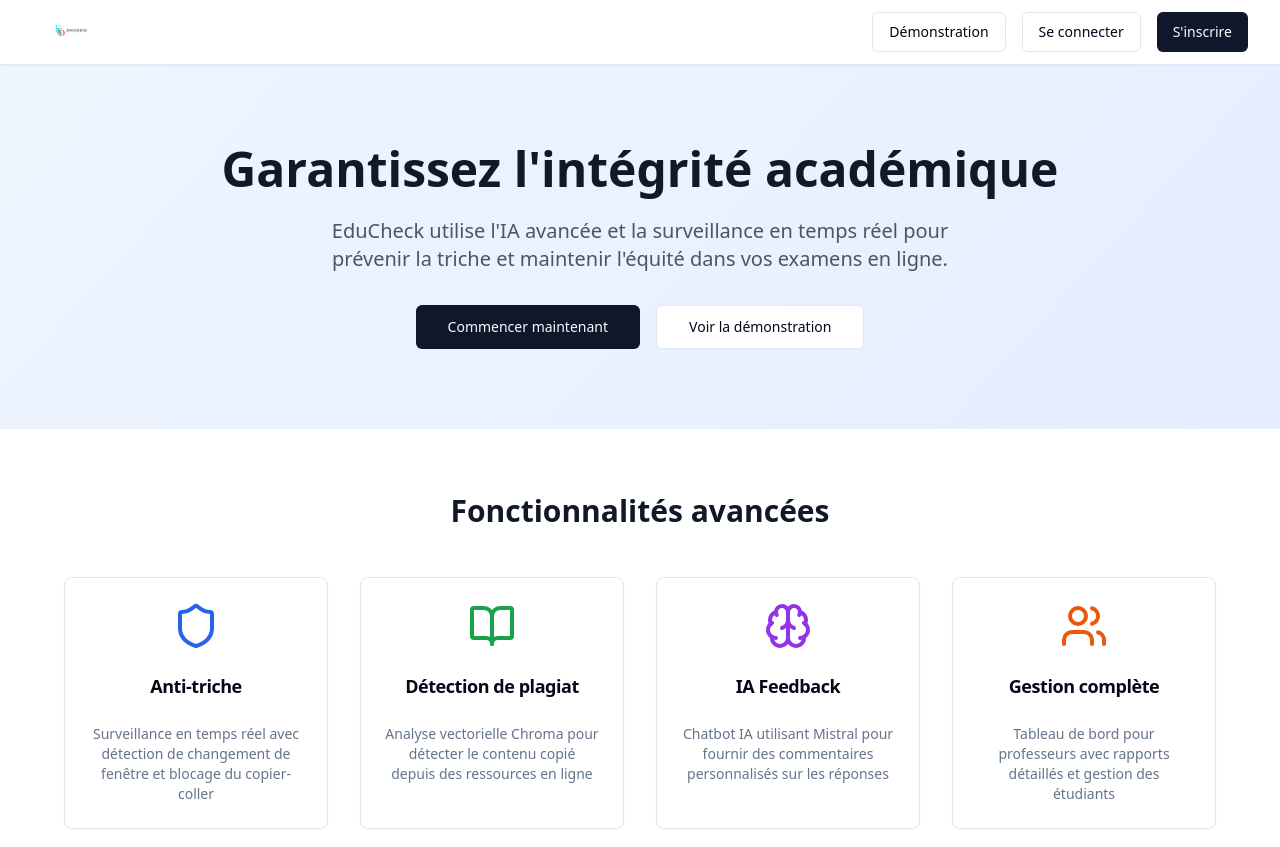
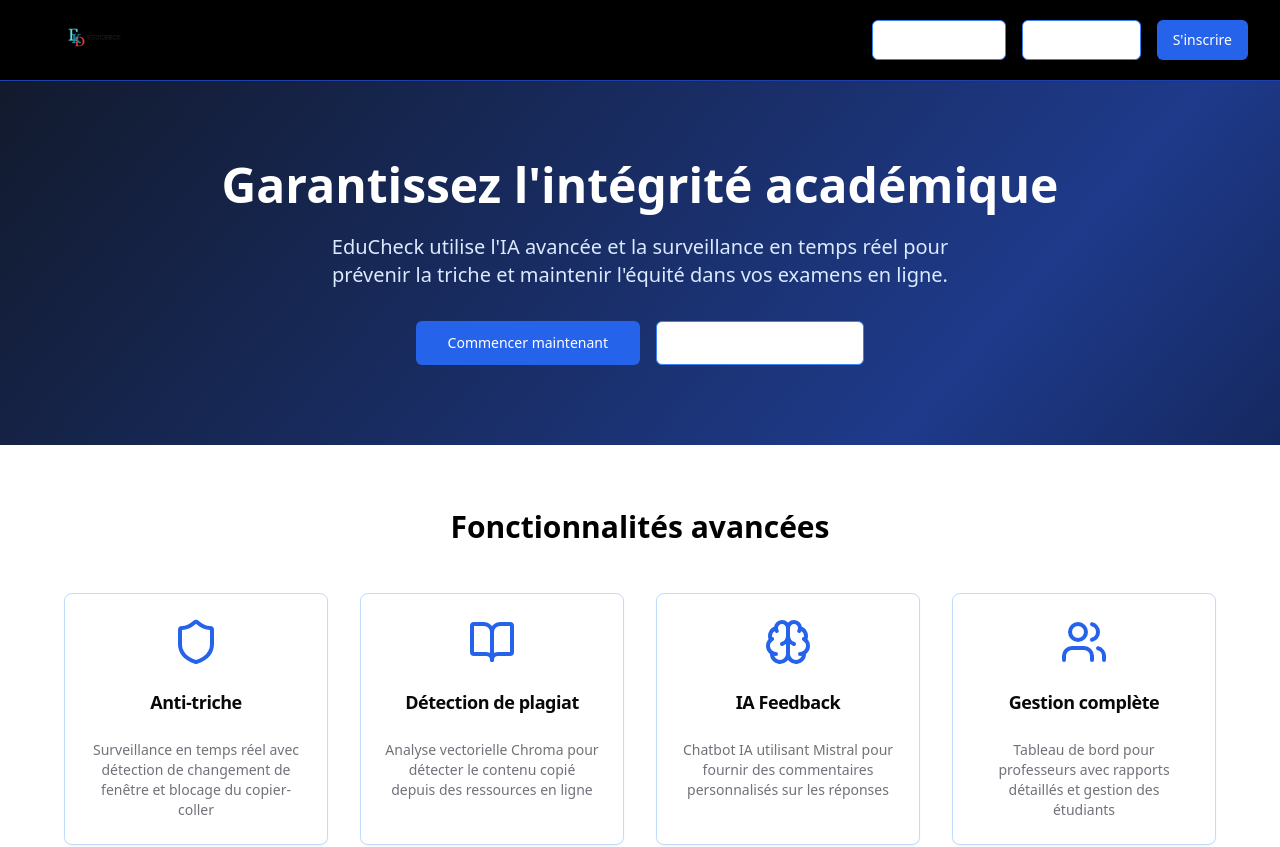
Before and after one commit to Hanane-se/academic-integrity-check, a React (Vite) app: page / in a window 1280 px wide. Shown: the top 847 px of the page. Built offline with nearby package versions, Linux system fonts and the light colour scheme.

Commit message:
Refactor: Update color scheme and logo size
- Changed the color scheme to black, blue, and white.
- Maximized the size of the logo.

```diff
--- a/src/index.css
+++ b/src/index.css
@@ -1,3 +1,4 @@
+
 @tailwind base;
 @tailwind components;
 @tailwind utilities;
@@ -5,32 +6,32 @@
 @layer base {
   :root {
     --background: 0 0% 100%;
-    --foreground: 222.2 84% 4.9%;
+    --foreground: 240 10% 3.9%;
 
     --card: 0 0% 100%;
-    --card-foreground: 222.2 84% 4.9%;
+    --card-foreground: 240 10% 3.9%;
 
     --popover: 0 0% 100%;
-    --popover-foreground: 222.2 84% 4.9%;
+    --popover-foreground: 240 10% 3.9%;
 
-    --primary: 222.2 47.4% 11.2%;
+    --primary: 221.2 83.2% 53.3%;
     --primary-foreground: 210 40% 98%;
 
-    --secondary: 210 40% 96.1%;
-    --secondary-foreground: 222.2 47.4% 11.2%;
+    --secondary: 240 5.9% 10%;
+    --secondary-foreground: 0 0% 100%;
 
-    --muted: 210 40% 96.1%;
-    --muted-foreground: 215.4 16.3% 46.9%;
+    --muted: 240 4.8% 95.9%;
+    --muted-foreground: 240 3.8% 46.1%;
 
-    --accent: 210 40% 96.1%;
-    --accent-foreground: 222.2 47.4% 11.2%;
+    --accent: 240 4.8% 95.9%;
+    --accent-foreground: 240 5.9% 10%;
 
     --destructive: 0 84.2% 60.2%;
     --destructive-foreground: 210 40% 98%;
 
-    --border: 214.3 31.8% 91.4%;
-    --input: 214.3 31.8% 91.4%;
-    --ring: 222.2 84% 4.9%;
+    --border: 240 5.9% 90%;
+    --input: 240 5.9% 90%;
+    --ring: 221.2 83.2% 53.3%;
 
     --radius: 0.5rem;
 
@@ -52,33 +53,34 @@
   }
 
   .dark {
-    --background: 222.2 84% 4.9%;
-    --foreground: 210 40% 98%;
+    --background: 240 10% 3.9%;
+    --foreground: 0 0% 98%;
 
-    --card: 222.2 84% 4.9%;
-    --card-foreground: 210 40% 98%;
+    --card: 240 10% 3.9%;
+    --card-foreground: 0 0% 98%;
 
-    --popover: 222.2 84% 4.9%;
-    --popover-foreground: 210 40% 98%;
+    --popover: 240 10% 3.9%;
+    --popover-foreground: 0 0% 98%;
 
-    --primary: 210 40% 98%;
-    --primary-foreground: 222.2 47.4% 11.2%;
+    --primary: 221.2 83.2% 53.3%;
+    --primary-foreground: 0 0% 100%;
 
-    --secondary: 217.2 32.6% 17.5%;
-    --secondary-foreground: 210 40% 98%;
+    --secondary: 240 3.7% 15.9%;
+    --secondary-foreground: 0 0% 98%;
 
-    --muted: 217.2 32.6% 17.5%;
-    --muted-foreground: 215 20.2% 65.1%;
+    --muted: 240 3.7% 15.9%;
+    --muted-foreground: 240 5% 64.9%;
 
-    --accent: 217.2 32.6% 17.5%;
-    --accent-foreground: 210 40% 98%;
+    --accent: 240 3.7% 15.9%;
+    --accent-foreground: 0 0% 98%;
 
     --destructive: 0 62.8% 30.6%;
-    --destructive-foreground: 210 40% 98%;
+    --destructive-foreground: 0 0% 98%;
 
-    --border: 217.2 32.6% 17.5%;
-    --input: 217.2 32.6% 17.5%;
-    --ring: 212.7 26.8% 83.9%;
+    --border: 240 3.7% 15.9%;
+    --input: 240 3.7% 15.9%;
+    --ring: 221.2 83.2% 53.3%;
+
     --sidebar-background: 240 5.9% 10%;
     --sidebar-foreground: 240 4.8% 95.9%;
     --sidebar-primary: 224.3 76.3% 48%;
--- a/src/pages/Index.tsx
+++ b/src/pages/Index.tsx
@@ -21,22 +21,22 @@ const Index = () => {
   }
 
   return (
-    <div className="min-h-screen bg-gradient-to-br from-blue-50 to-indigo-100">
+    <div className="min-h-screen bg-gradient-to-br from-gray-900 via-blue-900 to-black">
       {/* Header */}
-      <header className="bg-white shadow-sm border-b">
+      <header className="bg-black shadow-sm border-b border-blue-800">
         <div className="max-w-7xl mx-auto px-4 sm:px-6 lg:px-8">
-          <div className="flex justify-between items-center h-16">
+          <div className="flex justify-between items-center h-20">
             <div className="flex items-center space-x-3">
-              <img src="/lovable-uploads/82140450-3eda-4593-9dfd-59097e36d4fe.png" alt="EduCheck Logo" className="h-10 w-auto" />
+              <img src="/lovable-uploads/82140450-3eda-4593-9dfd-59097e36d4fe.png" alt="EduCheck Logo" className="h-16 w-auto" />
             </div>
             <div className="flex space-x-4">
-              <Button variant="outline" onClick={() => navigate('/demo')}>
+              <Button variant="outline" onClick={() => navigate('/demo')} className="text-white border-blue-500 hover:bg-blue-800">
                 Démonstration
               </Button>
-              <Button variant="outline" onClick={() => setShowLogin(true)}>
+              <Button variant="outline" onClick={() => setShowLogin(true)} className="text-white border-blue-500 hover:bg-blue-800">
                 Se connecter
               </Button>
-              <Button onClick={() => setShowRegister(true)}>
+              <Button onClick={() => setShowRegister(true)} className="bg-blue-600 hover:bg-blue-700 text-white">
                 S'inscrire
               </Button>
             </div>
@@ -47,18 +47,18 @@ const Index = () => {
       {/* Hero Section */}
       <section className="py-20 px-4">
         <div className="max-w-4xl mx-auto text-center">
-          <h1 className="text-5xl font-bold text-gray-900 mb-6">
+          <h1 className="text-5xl font-bold text-white mb-6">
             Garantissez l'intégrité académique
           </h1>
-          <p className="text-xl text-gray-600 mb-8 max-w-2xl mx-auto">
+          <p className="text-xl text-blue-100 mb-8 max-w-2xl mx-auto">
             EduCheck utilise l'IA avancée et la surveillance en temps réel pour prévenir la triche
             et maintenir l'équité dans vos examens en ligne.
           </p>
           <div className="flex flex-col sm:flex-row gap-4 justify-center">
-            <Button size="lg" onClick={() => setShowRegister(true)} className="px-8 py-3">
+            <Button size="lg" onClick={() => setShowRegister(true)} className="px-8 py-3 bg-blue-600 hover:bg-blue-700 text-white">
               Commencer maintenant
             </Button>
-            <Button size="lg" variant="outline" className="px-8 py-3" onClick={() => navigate('/demo')}>
+            <Button size="lg" variant="outline" className="px-8 py-3 border-blue-500 text-white hover:bg-blue-800" onClick={() => navigate('/demo')}>
               Voir la démonstration
             </Button>
           </div>
@@ -68,11 +68,11 @@ const Index = () => {
       {/* Features Section */}
       <section className="py-16 px-4 bg-white">
         <div className="max-w-6xl mx-auto">
-          <h2 className="text-3xl font-bold text-center text-gray-900 mb-12">
+          <h2 className="text-3xl font-bold text-center text-black mb-12">
             Fonctionnalités avancées
           </h2>
           <div className="grid md:grid-cols-2 lg:grid-cols-4 gap-8">
-            <Card className="text-center hover:shadow-lg transition-shadow">
+            <Card className="text-center hover:shadow-lg transition-shadow border-blue-200">
               <CardHeader>
                 <Shield className="h-12 w-12 text-blue-600 mx-auto mb-4" />
                 <CardTitle className="text-lg">Anti-triche</CardTitle>
@@ -84,9 +84,9 @@ const Index = () => {
               </CardContent>
             </Card>
 
-            <Card className="text-center hover:shadow-lg transition-shadow">
+            <Card className="text-center hover:shadow-lg transition-shadow border-blue-200">
               <CardHeader>
-                <BookOpen className="h-12 w-12 text-green-600 mx-auto mb-4" />
+                <BookOpen className="h-12 w-12 text-blue-600 mx-auto mb-4" />
                 <CardTitle className="text-lg">Détection de plagiat</CardTitle>
               </CardHeader>
               <CardContent>
@@ -96,9 +96,9 @@ const Index = () => {
               </CardContent>
             </Card>
 
-            <Card className="text-center hover:shadow-lg transition-shadow">
+            <Card className="text-center hover:shadow-lg transition-shadow border-blue-200">
               <CardHeader>
-                <Brain className="h-12 w-12 text-purple-600 mx-auto mb-4" />
+                <Brain className="h-12 w-12 text-blue-600 mx-auto mb-4" />
                 <CardTitle className="text-lg">IA Feedback</CardTitle>
               </CardHeader>
               <CardContent>
@@ -108,9 +108,9 @@ const Index = () => {
               </CardContent>
             </Card>
 
-            <Card className="text-center hover:shadow-lg transition-shadow">
+            <Card className="text-center hover:shadow-lg transition-shadow border-blue-200">
               <CardHeader>
-                <Users className="h-12 w-12 text-orange-600 mx-auto mb-4" />
+                <Users className="h-12 w-12 text-blue-600 mx-auto mb-4" />
                 <CardTitle className="text-lg">Gestion complète</CardTitle>
               </CardHeader>
               <CardContent>
@@ -126,23 +126,23 @@ const Index = () => {
       {/* Security Features */}
       <section className="py-16 px-4 bg-gray-50">
         <div className="max-w-4xl mx-auto text-center">
-          <h2 className="text-3xl font-bold text-gray-900 mb-8">
+          <h2 className="text-3xl font-bold text-black mb-8">
             Sécurité maximale
           </h2>
           <div className="grid md:grid-cols-3 gap-8">
-            <div className="bg-white p-6 rounded-lg shadow">
+            <div className="bg-white p-6 rounded-lg shadow border-blue-100">
               <h3 className="font-semibold text-lg mb-3">Surveillance en temps réel</h3>
               <p className="text-gray-600">
                 Détection automatique des tentatives de triche avec fermeture de session immédiate
               </p>
             </div>
-            <div className="bg-white p-6 rounded-lg shadow">
+            <div className="bg-white p-6 rounded-lg shadow border-blue-100">
               <h3 className="font-semibold text-lg mb-3">Rapports automatiques</h3>
               <p className="text-gray-600">
                 Notifications instantanées aux professeurs en cas de comportement suspect
               </p>
             </div>
-            <div className="bg-white p-6 rounded-lg shadow">
+            <div className="bg-white p-6 rounded-lg shadow border-blue-100">
               <h3 className="font-semibold text-lg mb-3">Blocage permanent</h3>
               <p className="text-gray-600">
                 Les étudiants pris en flagrant délit perdent définitivement l'accès à l'examen
@@ -153,12 +153,12 @@ const Index = () => {
       </section>
 
       {/* Footer */}
-      <footer className="bg-gray-800 text-white py-8 px-4">
+      <footer className="bg-black text-white py-8 px-4">
         <div className="max-w-4xl mx-auto text-center">
           <div className="flex items-center justify-center space-x-3 mb-4">
-            <img src="/lovable-uploads/82140450-3eda-4593-9dfd-59097e36d4fe.png" alt="EduCheck Logo" className="h-8 w-auto" />
+            <img src="/lovable-uploads/82140450-3eda-4593-9dfd-59097e36d4fe.png" alt="EduCheck Logo" className="h-12 w-auto" />
           </div>
-          <p className="text-gray-400">
+          <p className="text-blue-300">
             © 2024 EduCheck. Tous droits réservés. Plateforme sécurisée pour l'intégrité académique.
           </p>
         </div>
```
Also changed, not shown: src/components/auth/LoginForm.tsx (+11 -11 lines), src/components/auth/RegisterForm.tsx (+17 -17 lines), src/pages/Demo.tsx (+13 -13 lines).
